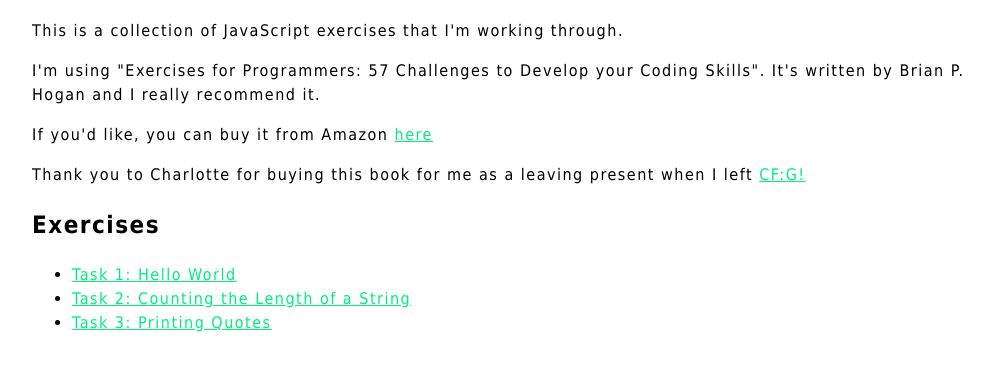
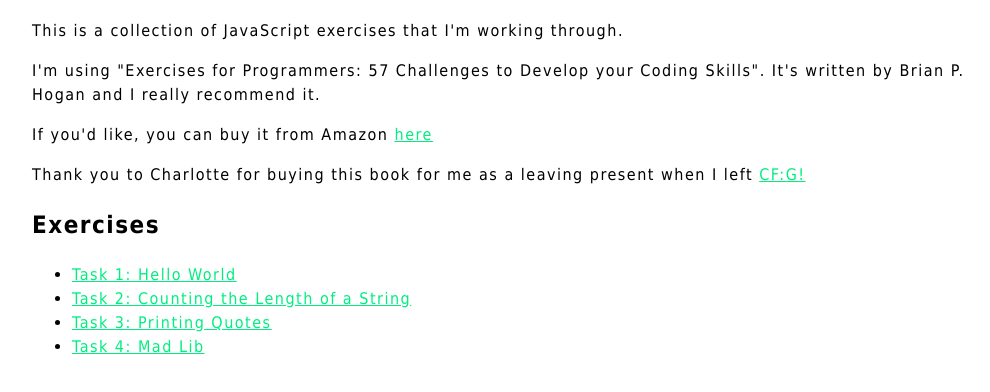
Before and after one commit to BNewing/JavaScript-57-Exercises-for-Programmers, a plain HTML site: page index.html in a window 1280 px wide. Shown: the part 122-514 px from the top of the page, without its empty margins (126-1116 px from the left). Drawn offline with Linux system fonts and the light colour scheme.

Commit message:
Addition of task 4 to index page

```diff
--- a/index.html
+++ b/index.html
@@ -18,6 +18,7 @@
     <li><a href="./Tasks/Task1/task1.html">Task 1: Hello World </a></li>
     <li><a href="./Tasks/Task2/task2.html">Task 2: Counting the Length of a String </a></li>
     <li><a href="./Tasks/Task3/task3.html">Task 3: Printing Quotes </a></li>
+    <li><a href="./Tasks/Task4/task4.html">Task 4: Mad Lib </a></li>
   </ul>
 </body>
 
```
